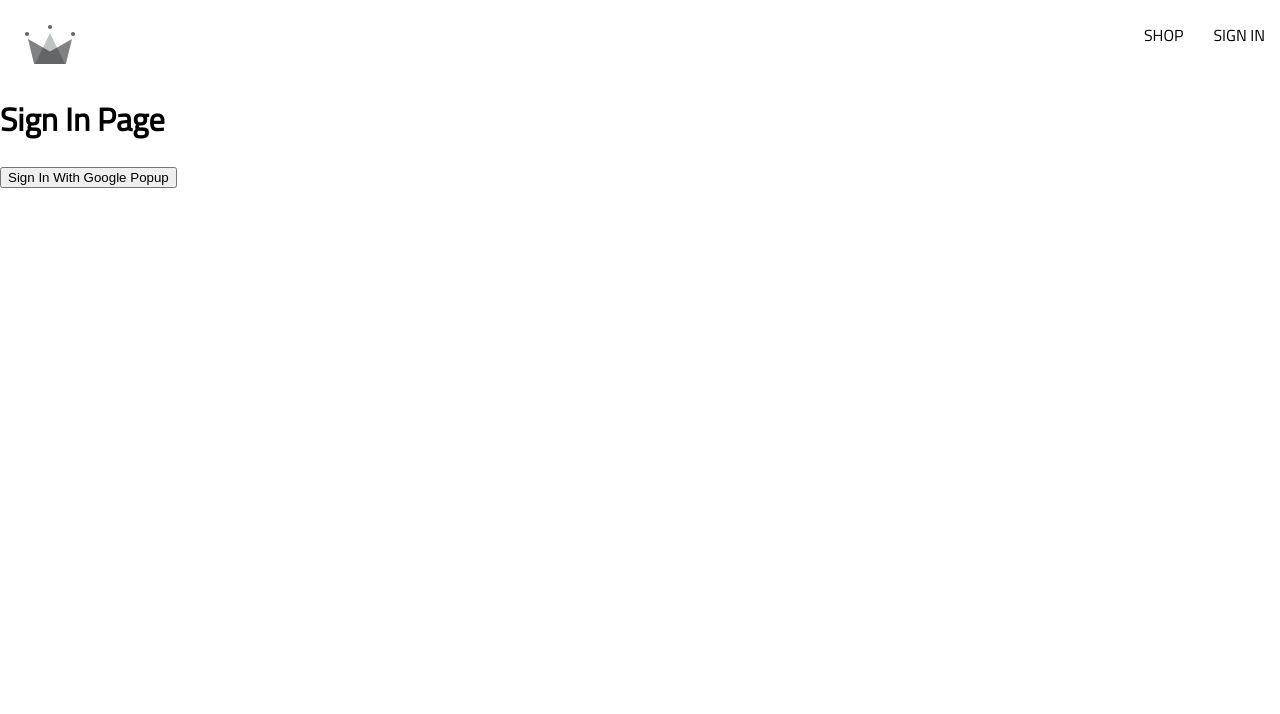
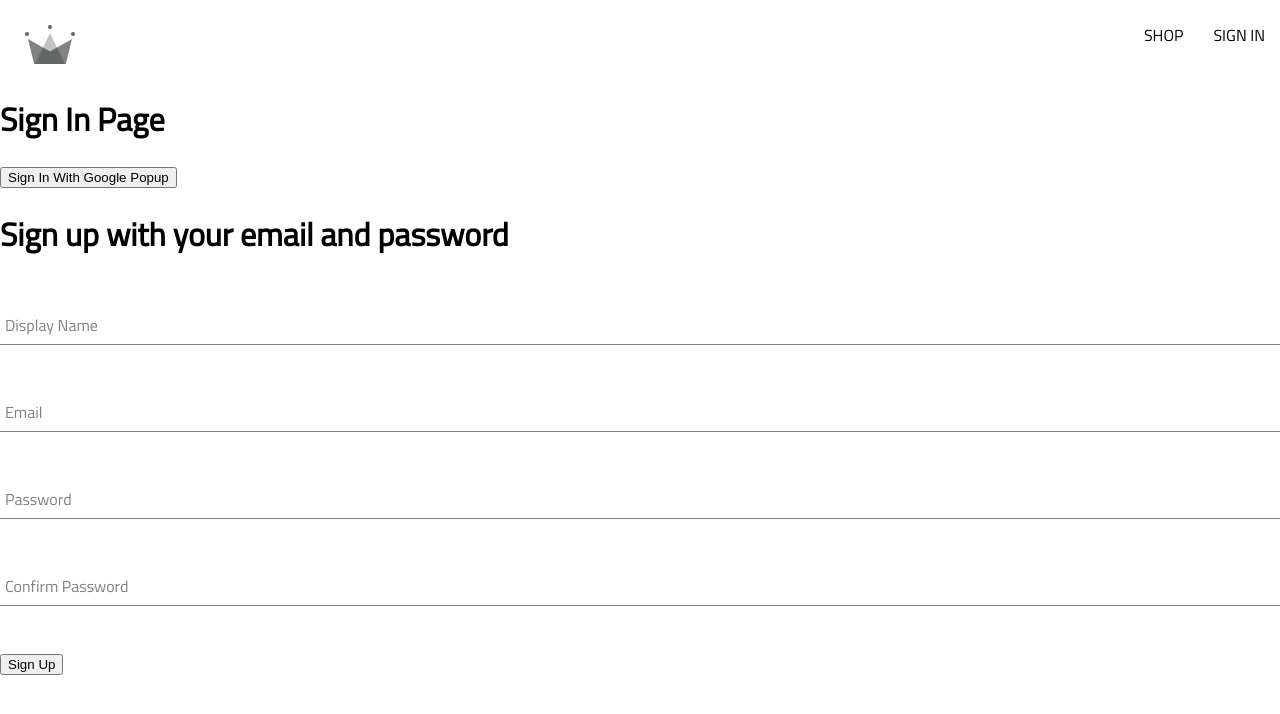
Before and after one commit to asifahmedbd/big-bazaar, a React (Create React App) app: page /sign-in in a window 1280 px wide. Shown: the top 714 px of the page. Built offline with nearby package versions, Linux system fonts and the light colour scheme; a web font is replaced by a local one.

Commit message:
react signin, signup form with firebase

```diff
--- /dev/null
+++ b/src/components/form-input/form-input.component.jsx
@@ -0,0 +1,14 @@
+import './form-input.styles.scss';
+const FormInput = ({label, ...otherProps}) => {
+    return(
+        <div className="group">
+        <input className="form-input" {...otherProps} />
+        {label && (
+            <label className={`${otherProps.value.length ? 'shrink' : '' } form-input-label`}>{label}</label>
+        )}
+
+        </div>
+    )
+}
+
+export default FormInput;
--- /dev/null
+++ b/src/components/form-input/form-input.styles.scss
@@ -0,0 +1,54 @@
+$sub-color: grey;
+$main-color: black;
+
+@mixin shrinkLabel {
+  top: -14px;
+  font-size: 12px;
+  color: $main-color;
+}
+
+.group {
+  position: relative;
+  margin: 45px 0;
+
+  .form-input {
+    background: none;
+    background-color: white;
+    color: $sub-color;
+    font-size: 18px;
+    padding: 10px 10px 10px 5px;
+    display: block;
+    width: 100%;
+    border: none;
+    border-radius: 0;
+    border-bottom: 1px solid $sub-color;
+    margin: 25px 0;
+
+    &:focus {
+      outline: none;
+    }
+
+    &:focus ~ .form-input-label {
+      @include shrinkLabel();
+    }
+  }
+
+  input[type='password'] {
+    letter-spacing: 0.3em;
+  }
+
+  .form-input-label {
+    color: $sub-color;
+    font-size: 16px;
+    font-weight: normal;
+    position: absolute;
+    pointer-events: none;
+    left: 5px;
+    top: 10px;
+    transition: 300ms ease all;
+
+    &.shrink {
+      @include shrinkLabel();
+    }
+  }
+}
--- /dev/null
+++ b/src/components/sign-up-form/sign-up-form.component.jsx
@@ -0,0 +1,65 @@
+import { useState } from "react";
+import FormInput from "../form-input/form-input.component.jsx";
+import { createAuthUserWithEmailAndPassword, createUserDocumentFromAuth } from '../../utils/firebase/firebase.utils.js';
+const defaultFormFields = {
+    displayName: '',
+    email: '',
+    password: '',
+    confirmedPassword: ''
+}
+
+const SignUpForm = () => {
+
+    const [formFields, setFormFields] = useState(defaultFormFields);
+    const {displayName, email, password, confirmedPassword} = formFields;
+    console.log(formFields);
+
+    const resetFormFields = () => {
+        setFormFields(defaultFormFields);
+    }
+
+    const handleSubmit = async (event) => {
+        event.preventDefault();
+        if(password !== confirmedPassword){
+            alert("Passwords do not match");
+            return;
+        }
+
+        try {
+            const {user} = await createAuthUserWithEmailAndPassword(email, password);
+            await createUserDocumentFromAuth(user, {displayName});
+            resetFormFields();
+
+        } catch(error) {
+            if(error.code == 'auth/email-already-in-use'){
+                alert('Email already in use');
+            } else {
+                console.log('user creation error',error);
+            }
+
+        }
+    }
+
+    const handleChange = (event) => {
+        const {name, value} = event.target;
+        setFormFields({...formFields, [name]: value});
+    }
+
+    return (
+        <div>
+            <h1>Sign up with your email and password</h1>
+            <form onSubmit={handleSubmit}>
+                <FormInput label="Display Name" type="text" required onChange={handleChange} name="displayName" value={displayName} />
+
+                <FormInput label="Email" type="email" required onChange={handleChange} name="email" value={email} />
+
+                <FormInput label="Password" type="password" required onChange={handleChange} name="password" value={password}  />
+
+                <FormInput label="Confirm Password" type="password" required onChange={handleChange} name="confirmedPassword" value={confirmedPassword} />
+                <button type="submit">Sign Up</button>
+            </form>
+        </div>
+    )
+}
+
+export default SignUpForm;
--- a/src/routes/sign-in/sign-in.component.jsx
+++ b/src/routes/sign-in/sign-in.component.jsx
@@ -1,15 +1,43 @@
-import { signInWithGooglePopup, createUserDocumentFromAuth } from "../../utils/firebase/firebase.utils";
-
+import { useEffect } from "react";
+import { getRedirectResult } from "firebase/auth";
+import {
+    auth,
+    signInWithGooglePopup,
+    signInWithGoogleRedirect,
+    createUserDocumentFromAuth
+} from "../../utils/firebase/firebase.utils";
+import SignUpForm from "../../components/sign-up-form/sign-up-form.component";
 
 const SignIn = ()=>{
+
+    // useEffect(() => {
+    //     async function callRedirect() {
+    //         const response = await getRedirectResult(auth);
+    //         if(response){
+    //             const userDocRef = await createUserDocumentFromAuth(response.user);
+    //         }
+    //         //console.log(response);
+    //     }
+    //     callRedirect();
+    // }, []);
+
     const logGoogleUser = async () => {
         const {user} = await signInWithGooglePopup();
         const userDocRef = await createUserDocumentFromAuth(user);
     }
+
+    // const logGoogleRedirectUser = async () => {
+    //     const {user} = await signInWithGoogleRedirect();
+    //     console.log(user);
+    //     //const userDocRef = await createUserDocumentFromAuth(user);
+    // }
+
     return(
         <div>
             <h1>Sign In Page</h1>
             <button onClick={logGoogleUser}>Sign In With Google Popup</button>
+            <SignUpForm />
+            {/* <button onClick={signInWithGoogleRedirect}>Sign In With Google Redirect</button> */}
         </div>
     )
 }
--- a/src/utils/firebase/firebase.utils.js
+++ b/src/utils/firebase/firebase.utils.js
@@ -3,7 +3,8 @@ import {
     getAuth,
     signInWithRedirect,
     signInWithPopup,
-    GoogleAuthProvider
+    GoogleAuthProvider,
+    createUserWithEmailAndPassword
 } from 'firebase/auth';
 
 import {
@@ -27,19 +28,23 @@ const firebaseConfig = {
   // Initialize Firebase
   const firebaseApp = initializeApp(firebaseConfig);
 
-  const provider = new GoogleAuthProvider();
-  provider.setCustomParameters({
+  const googleProvider = new GoogleAuthProvider();
+  googleProvider.setCustomParameters({
     prompt: "select_account"
   });
 
   export const auth = getAuth();
-  export const signInWithGooglePopup = () => signInWithPopup(auth, provider);
+  export const signInWithGooglePopup = () => signInWithPopup(auth, googleProvider);
+  export const signInWithGoogleRedirect = () =>signInWithRedirect(auth, googleProvider);
 
-  export const db = initializeFirestore(firebaseApp, {
-    experimentalAutoDetectLongPolling: true
-  });
+  export const db = getFirestore();
 
-  export const createUserDocumentFromAuth = async (userAuth) => {
+  // export const db = initializeFirestore(firebaseApp, {
+  //   experimentalAutoDetectLongPolling: true
+  // });
+
+  export const createUserDocumentFromAuth = async (userAuth, additionalInformation = {}) => {
+    if(!userAuth) return;
     const userDocRef = doc(db, 'users', userAuth.uid);
     console.log(userDocRef);
     const userSnapshot = await getDoc(userDocRef);
@@ -50,7 +55,7 @@ const firebaseConfig = {
       const createdAt = new Date();
       try{
         await setDoc(userDocRef, {
-          displayName, email, createdAt
+          displayName, email, createdAt, ...additionalInformation
         });
       } catch(error) {
         console.log('error creating the user ', error.message);
@@ -59,3 +64,8 @@ const firebaseConfig = {
     return userDocRef;
 
   };
+
+  export const createAuthUserWithEmailAndPassword = async (email, password) => {
+    if(!email || !password) return;
+    return await createUserWithEmailAndPassword(auth, email, password)
+  };
```
